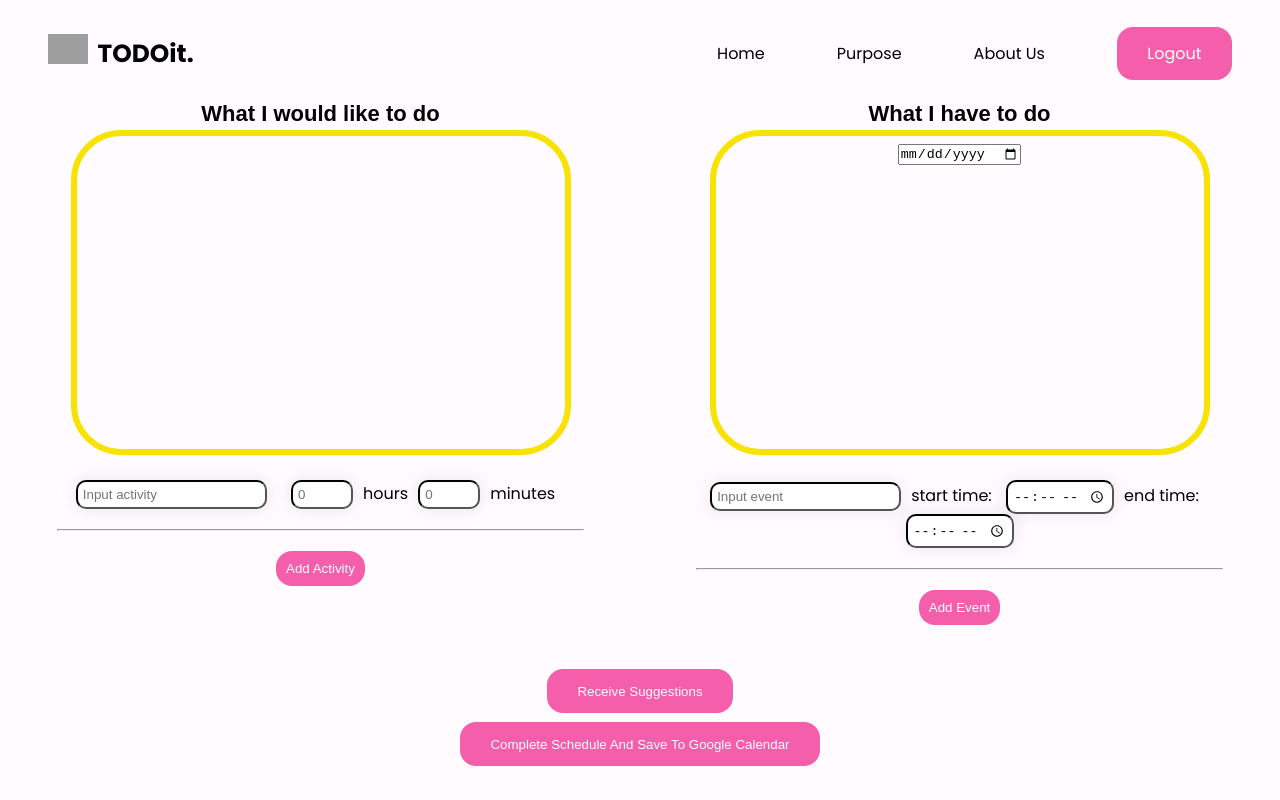
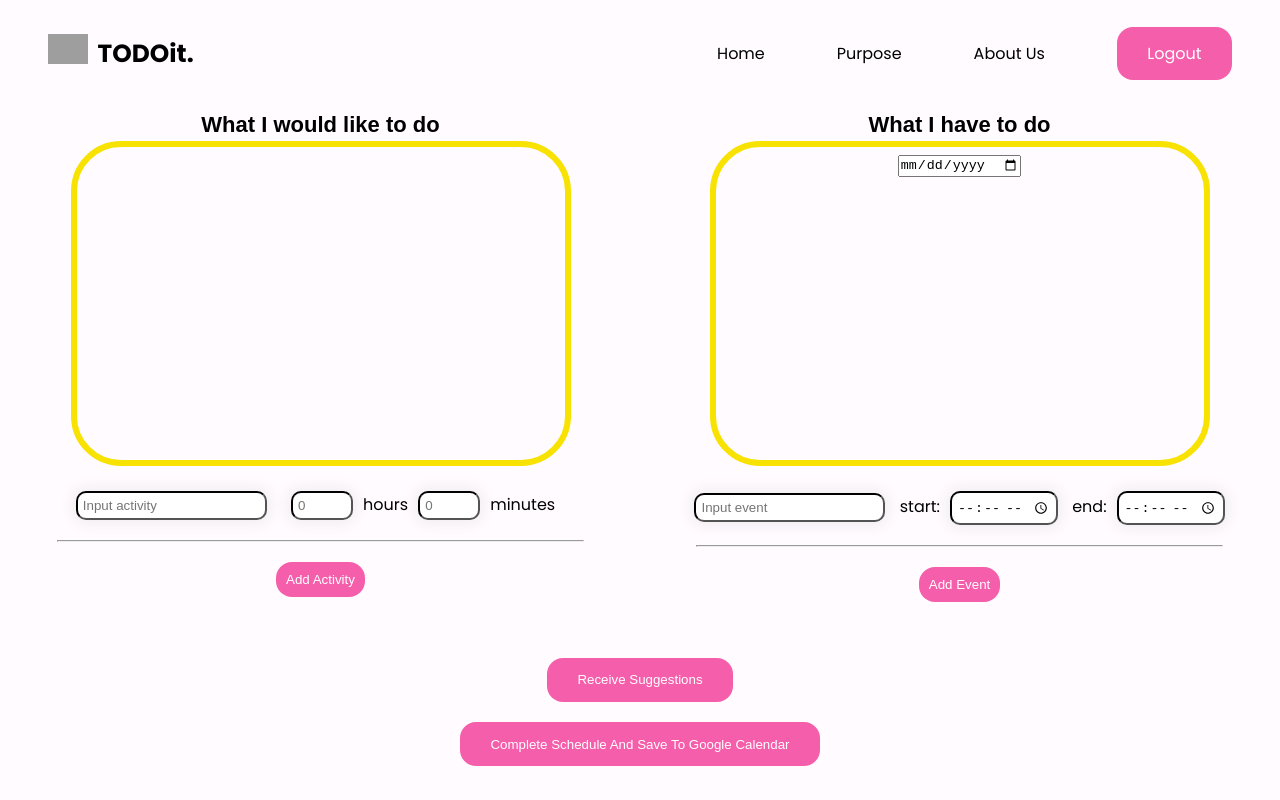
Before and after one commit to nparker19/project2-Group3-006, a React (Create React App) app: page / in a window 1280 px wide. Built offline with nearby package versions, Linux system fonts and the light colour scheme; grey boxes are pictures that could not be loaded; a web font is replaced by a local one.

Commit message:
Fixed suggestion box to where if no time is specified, it is populated with 0. Made time input more streamline

```diff
--- a/src/App.js
+++ b/src/App.js
@@ -80,12 +80,16 @@ function App() {
     let newSuggest = suggestInput.current.value;
     var hourDuration;
     var minDuration;
-
-    hourDuration = hourDur.current.value;
-
-
-    minDuration = minDur.current.value;
-
+    if (hourDur.current.value === "") {
+      hourDuration = '0';
+    } else {
+      hourDuration = hourDur.current.value;
+    }
+    if (minDur.current.value === "") {
+      minDuration = '0';
+    } else {
+      minDuration = minDur.current.value;
+    }
 
     let newSuggestDuration = hourDuration + ' hour(s) ' + minDuration + ' minute(s)';
 
@@ -281,9 +285,9 @@ function App() {
             <div class="editSchedule inputs" align="center">
 
               <input ref={eventInput} type="text" placeholder="Input event" data-testid="event_input" />
-              <label for="start">start time: </label>
+              <label for="start"> start:</label>
               <input ref={startTimeInput} type="time" id="start" data-testid="start_input" />
-              <label for="end">end time: </label>
+              <label for="end"> end:</label>
               <input ref={endTimeInput} type="time" id="end" data-testid="end_input" />
 
               <hr class="line" />
```
Also changed, not shown: 2 other files (tests, documents, lock files or other folders).
